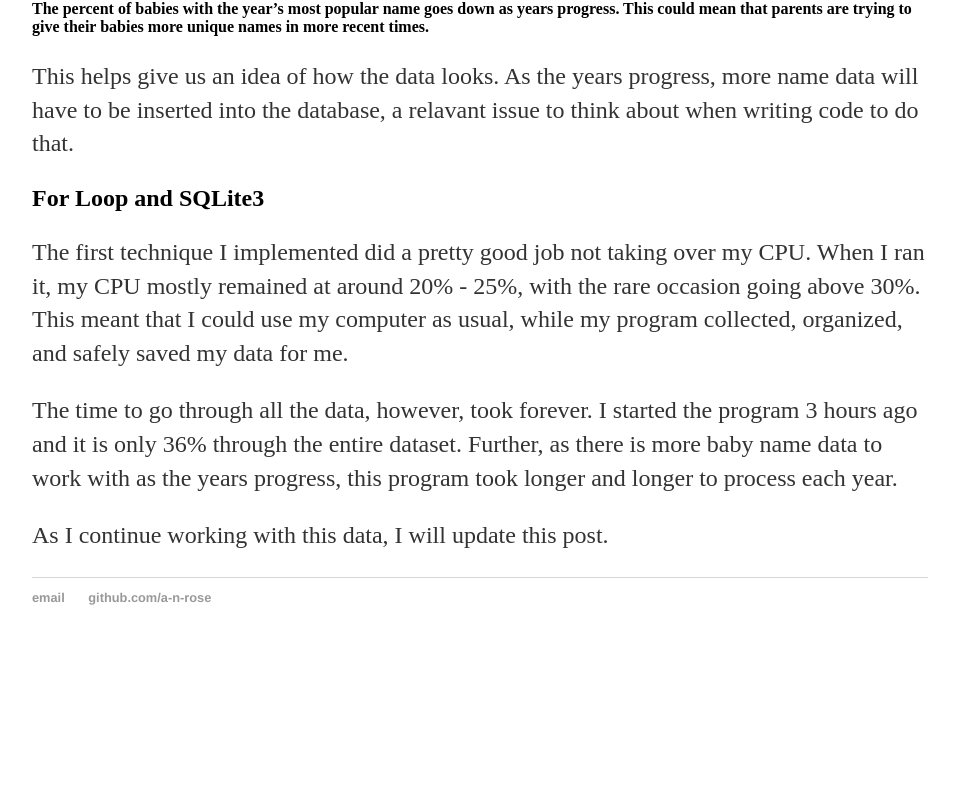
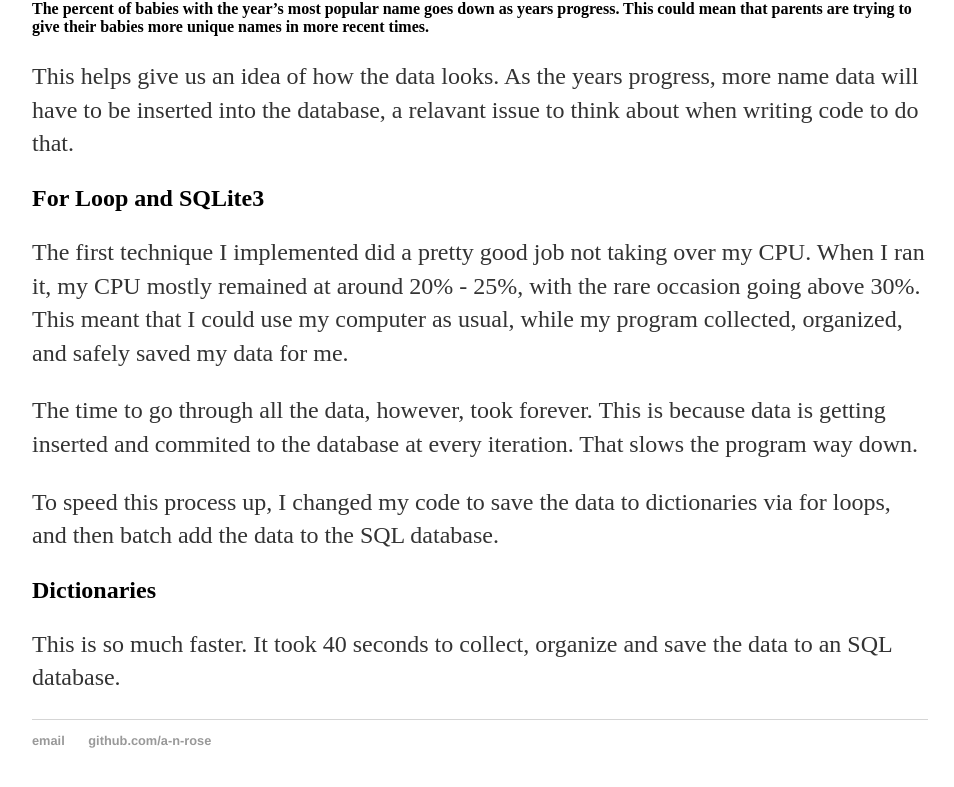
Before and after one commit to a-n-rose/a-n-rose.github.io, a Jekyll site: the page built from _posts/2018-11-06-compare-ways-to-save-data.md, in a window 1280 px wide and 900 px high, scrolled down 2518 px, cut to the strip 92-879 px from the top of the window. Shown: the whole strip, without its empty margins (160-1114 px from the left). Built offline with Jekyll 4.4.1, drawn with Linux system fonts in a browser that asks for light colours; before the commit the page ends 3275 px from its top, so only the background shows below that.

Commit message:
added note about dictionaries being much faster

```diff
--- a/_posts/2018-11-06-compare-ways-to-save-data.md
+++ b/_posts/2018-11-06-compare-ways-to-save-data.md
@@ -45,6 +45,10 @@ This helps give us an idea of how the data looks. As the years progress, more na
 
 The first technique I implemented did a pretty good job not taking over my CPU. When I ran it, my CPU mostly remained at around 20% - 25%, with the rare occasion going above 30%. This meant that I could use my computer as usual, while my program collected, organized, and safely saved my data for me.
 
-The time to go through all the data, however, took forever. I started the program 3 hours ago and it is only 36% through the entire dataset. Further, as there is more baby name data to work with as the years progress, this program took longer and longer to process each year.
+The time to go through all the data, however, took forever. This is because data is getting inserted and commited to the database at every iteration. That slows the program way down.
 
-As I continue working with this data, I will update this post.
+To speed this process up, I changed my code to save the data to dictionaries via for loops, and then batch add the data to the SQL database.
+
+## Dictionaries
+
+This is so much faster. It took 40 seconds to collect, organize and save the data to an SQL database.
```
